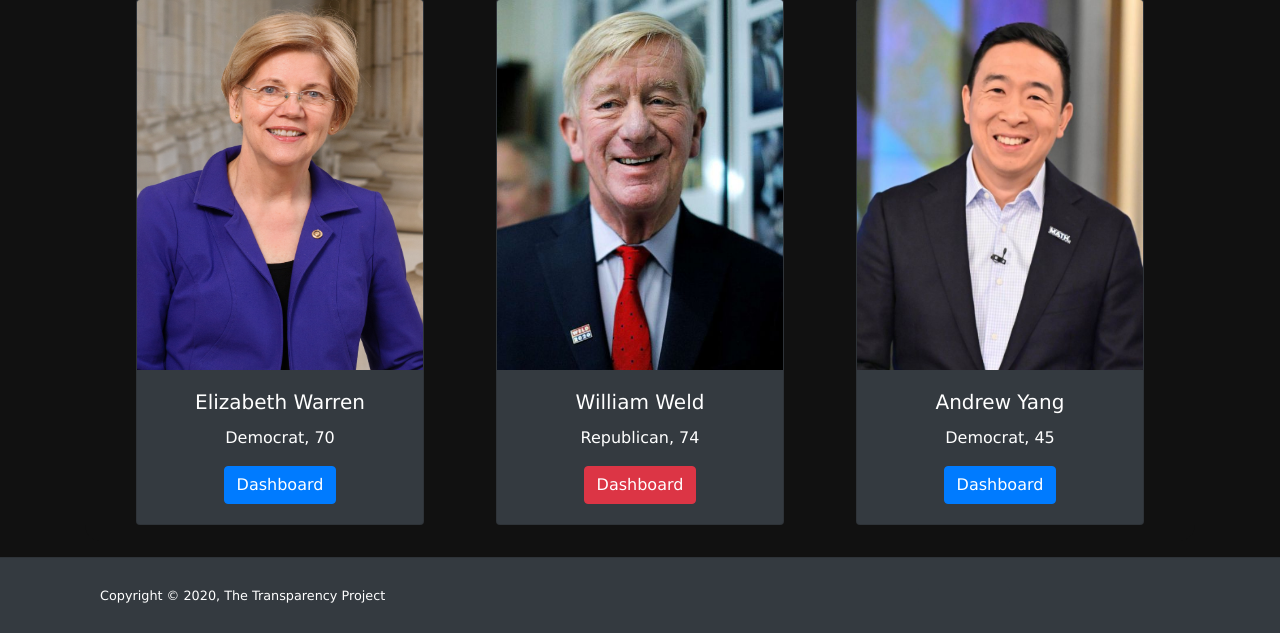
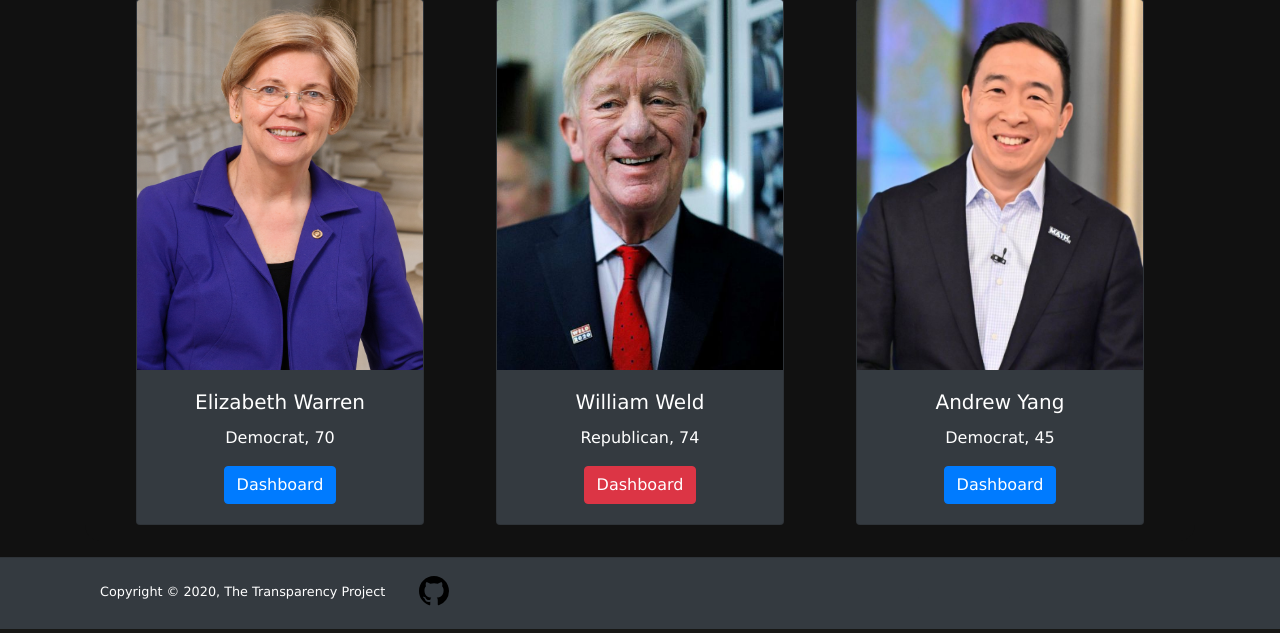
Before and after one commit to datascienceucsc/dss-cruzhacks, a Flask app: page / in a window 1280 px wide. Shown: the part 4095-4728 px from the top of the page. Run offline with Flask 3, Linux system fonts and the light colour scheme; parts of the project's set-up code (start-up, migrations or seed data) failed here and were passed over; some libraries are stand-ins or nearby versions.

Commit message:
add github link

```diff
--- a/server/dash/candidate_dashboard.py
+++ b/server/dash/candidate_dashboard.py
@@ -199,8 +199,8 @@ app = dash.Dash(__name__,
 app.layout = html.Div([
 
     html.Div(
-        html.H1('Candidate', id = 'candidate_name'),
-        style = {'width': '48%', 'display': 'inline-block'}
+        html.H1('Candidate:', id = 'candidate_name'),
+        style = {'width': '30%', 'display': 'inline-block'}
     ),
 
     html.Div(
--- a/server/server/static/graph.css
+++ b/server/server/static/graph.css
@@ -25,7 +25,7 @@ body {
 
 h1#candidate_name {
   font-size: 2.5rem;
-  padding-left: 20%;
+  padding-left: 30%;
 }
 
 h2#popularity, h2#presence {
@@ -49,7 +49,8 @@ h1, h2, h4 {
 }
 
 #candidate_drop {
-  width: 50%;
+  width: 65%;
+  margin-bottom: -2px;
 }
 
 @media (min-width: 768px) {
--- a/server/server/static/main.css
+++ b/server/server/static/main.css
@@ -294,6 +294,15 @@ p.desc {
   color: white;
 }
 
+footer small {
+  margin-top: -10px;
+}
+
+footer svg {
+  margin-bottom: -10px;
+  margin-left: 30px;
+}
+
 #rick {
 
 }
--- a/server/server/templates/layout.html
+++ b/server/server/templates/layout.html
@@ -73,6 +73,7 @@
         <div class="row">
           <small class="col-sm-9" style="color: white;">
             Copyright &copy; 2020, The Transparency Project
+	    <a href="https://github.com/Jswig/dss-cruzhacks" target="_blank"><svg width="30" height="30" class="octicon octicon-mark-github" viewBox="0 0 16 16" version="1.1" aria-hidden="true"><path fill-rule="evenodd" d="M8 0C3.58 0 0 3.58 0 8c0 3.54 2.29 6.53 5.47 7.59.4.07.55-.17.55-.38 0-.19-.01-.82-.01-1.49-2.01.37-2.53-.49-2.69-.94-.09-.23-.48-.94-.82-1.13-.28-.15-.68-.52-.01-.53.63-.01 1.08.58 1.23.82.72 1.21 1.87.87 2.33.66.07-.52.28-.87.51-1.07-1.78-.2-3.64-.89-3.64-3.95 0-.87.31-1.59.82-2.15-.08-.2-.36-1.02.08-2.12 0 0 .67-.21 2.2.82.64-.18 1.32-.27 2-.27.68 0 1.36.09 2 .27 1.53-1.04 2.2-.82 2.2-.82.44 1.1.16 1.92.08 2.12.51.56.82 1.27.82 2.15 0 3.07-1.87 3.75-3.65 3.95.29.25.54.73.54 1.48 0 1.07-.01 1.93-.01 2.2 0 .21.15.46.55.38A8.013 8.013 0 0016 8c0-4.42-3.58-8-8-8z"></path></svg></a>
           </small>
           <button type="button" class="btn btn-dark col-sm-1" data-toggle="modal" id="rick" data-target="#exampleModalCenter">
           </button>
```
